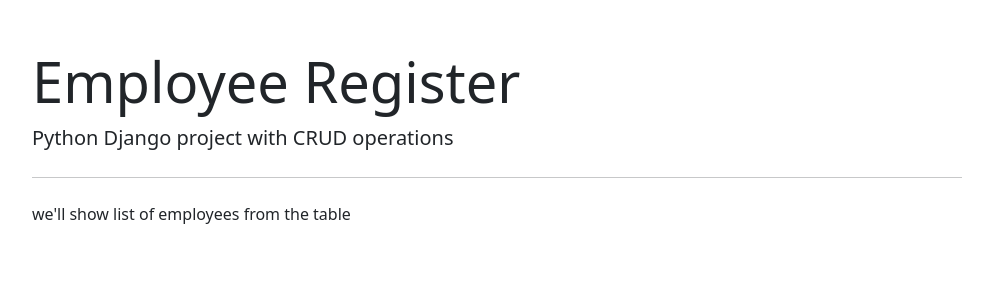
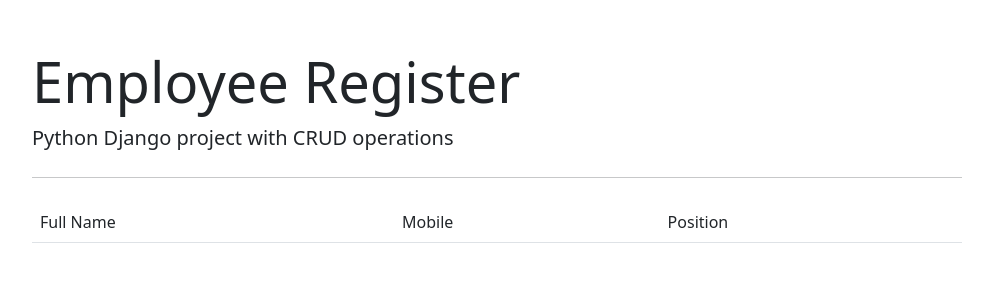
Before and after one commit to youngenterprise/django-python-project, a Django app: page /employee/list in a window 1280 px wide. Shown: the top 300 px of the page, without its empty margins (143-1136 px from the left). Run offline with Django 4.2, Linux system fonts and the light colour scheme; data that the repository does not hold is empty; some libraries are stand-ins or nearby versions.

Commit message:
Added get and post pathing and UI elements, also changed the form elements so it's clearer in showing the position titles

```diff
--- a/employee_register/models.py
+++ b/employee_register/models.py
@@ -5,6 +5,9 @@ from django.db import models
 class Position(models.Model):
     title=models.CharField(max_length=50)
 
+    def __str__(self):
+        return self.title
+
 class Employee(models.Model):
     fullname = models.CharField(max_length=100)
     emp_code = models.CharField(max_length=3)
--- a/employee_register/templates/employee_register/employee_list.html
+++ b/employee_register/templates/employee_register/employee_list.html
@@ -1,5 +1,22 @@
 {% extends "employee_register/base.html" %}
 
 {% block content %}
-<p>we'll show list of employees from the table</p>
+<table class="table table-borderless">
+    <thead class="border-bottom font-weight-bold">
+        <tr>
+            <td>Full Name</td>
+            <td>Mobile</td>
+            <td>Position</td>
+        </tr>
+    </thead>
+    <tbody>
+        {% for employee in employee_list %}
+            <tr>
+                <td>{{employee.fullname}}</td>
+                <td>{{employee.mobile}}</td>
+                <td>{{employee.position}}</td>
+            </tr>
+        {% endfor %}
+    </tbody>
+</table>
 {% endblock content %}
--- a/employee_register/views.py
+++ b/employee_register/views.py
@@ -1,14 +1,21 @@
-from django.shortcuts import render
+from django.shortcuts import render, redirect
 from .forms import EmployeeForm
-
+from .models import Employee
 # Create your views here.
 
 def employee_list(request):
-    return render (request,"employee_register/employee_list.html")
+    context = {'employee_list': Employee.objects.all()}
+    return render (request, "employee_register/employee_list.html", context)
 
 def employee_form(request):
-    form = EmployeeForm()
-    return render(request,"employee_register/employee_form.html",{"form":form})
+    if request.method == "GET":
+        form = EmployeeForm()
+        return render(request,"employee_register/employee_form.html",{"form":form})
+    else:
+        form = EmployeeForm(request.POST)
+        if form.is_valid():
+            form.save()
+        return redirect('/employee/list')
 
 def employee_delete(request):
     return
```
Also changed, not shown: employee_register/forms.py (+9 -0 lines), employee_register/templates/employee_register/employee_form.html (+7 -1 lines).
